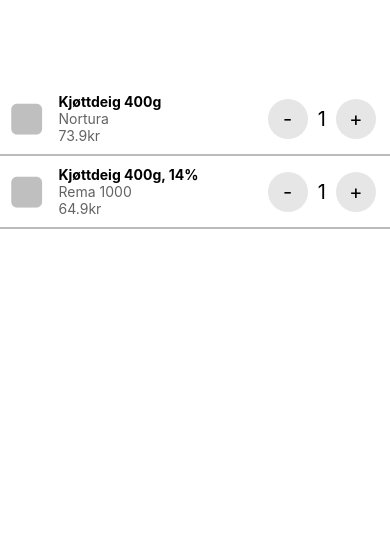
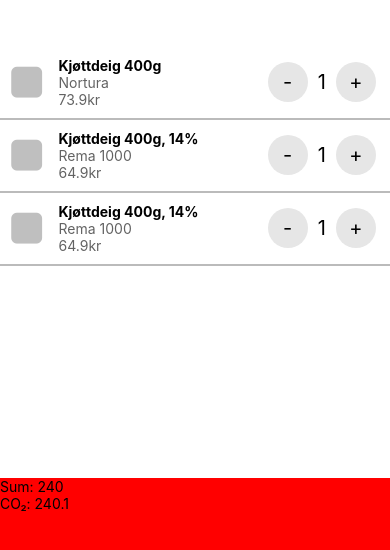
Before and after one commit to Simenf05/start-ntnu-hackathon-2025, a React Native app in the folder frontend/: screen / in a window 390 px wide. Shown: the part 266-816 px from the top of the page. Built offline with nearby package versions, Linux system fonts and the light colour scheme.

Commit message:
added footer

```diff
--- a/frontend/App.js
+++ b/frontend/App.js
@@ -2,12 +2,14 @@
 import { StatusBar } from 'expo-status-bar';
 import { StyleSheet, Text, View } from 'react-native';
 import ListItem from './components/ListItem'
+import Footer from "./components/Footer";
 
 export default function App() {
 
     const [listItems, setListItems] = React.useState([
         { id: 1, itemName: "Kjøttdeig 400g", brand: "Nortura", price: 73.9, count: 1 },
-        { id: 2, itemName: "Kjøttdeig 400g, 14%", brand: "Rema 1000", price: 64.9, count: 1 }
+        { id: 2, itemName: "Kjøttdeig 400g, 14%", brand: "Rema 1000", price: 64.9, count: 1 },
+        { id: 3, itemName: "Kjøttdeig 400g, 14%", brand: "Rema 1000", price: 64.9, count: 1 }
     ]);
 
     const handleChangeCount = (id, newCount) => {
@@ -40,13 +42,14 @@
                     onToggleChecked={() => handleToggleChecked(item.id)}
                 />
             ))}
-
+            <Footer sum={240} carbon={240.1} />
         </View>
     );
 }
 
 const styles = StyleSheet.create({
     container: {
+        height: 100,
         flex: 1,
         backgroundColor: '#fff',
         alignItems: 'center',
--- /dev/null
+++ b/frontend/components/Footer.jsx
@@ -0,0 +1,22 @@
+import React from "react"
+import { StyleSheet, Text, View } from 'react-native';
+
+export default function Footer(props) {
+    return (
+
+    <View style={styles.wrapper}>
+        <Text>Sum: {props.sum}</Text>
+        <Text>CO₂: {props.carbon}</Text>
+    </View>
+    )
+}
+
+const styles = StyleSheet.create({
+    wrapper: {
+        backgroundColor: "#f00",
+        position: "fixed",
+        bottom: 0,
+        width: "100%",
+        height: 100
+    }
+})
```
